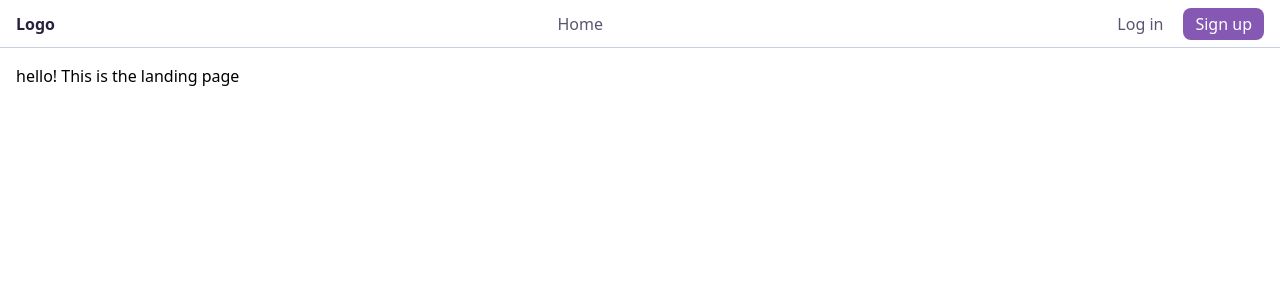
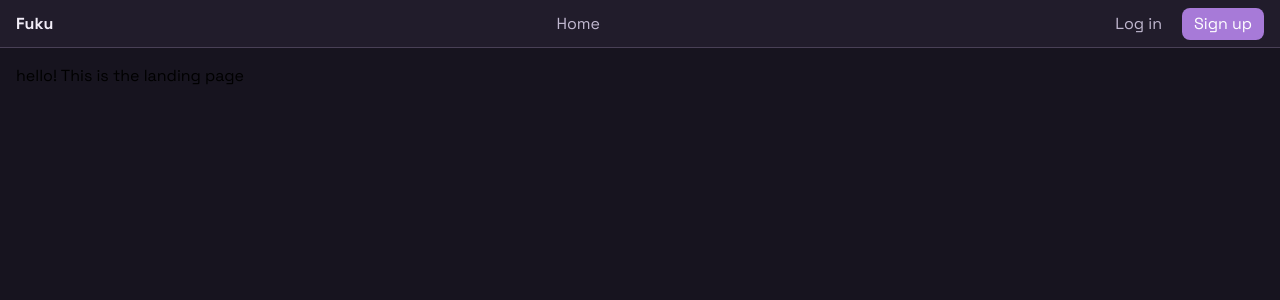
Before and after one commit to JosephCanzana/Fuku, a Django app: page / in a window 1280 px wide. Shown: the top 300 px of the page. Run offline with Django 5.2, Linux system fonts and the light colour scheme; style sheets or scripts are compiled from the project's sources.

Commit message:
update: theme color default at dark mode

```diff
--- a/static/css/input.css
+++ b/static/css/input.css
@@ -15,33 +15,33 @@
 }
 
 @theme {
-    /* Fonts (add @font-face or a font link first) */
+    /* Fonts */
     --font-main: "Space Grotesk", ui-sans-serif, system-ui, sans-serif;
     --font-mono: "JetBrains Mono", ui-monospace, monospace;
 
     /* Surfaces */
-    --color-main: #e5eaf5;
-    --color-surface: #ffffff;
-    --color-surface-muted: #f3f5fb;
+    --color-main: #17141f;
+    --color-surface: #211c2b;
+    --color-surface-muted: #2b2537;
 
     /* Text */
-    --color-txt-primary: #2a1f3d;
-    --color-txt-secondary: #5b5470;
+    --color-txt-primary: #f2edf8;
+    --color-txt-secondary: #c1b8d0;
     --color-txt-on-accent: #ffffff;
 
     /* Lines */
-    --color-border: #c9cfe3;
-    --color-ring: #8458b3;
+    --color-border: #494056;
+    --color-ring: #b99ae8;
 
     /* Brand */
-    --color-accent: #8458b3;
-    --color-accent-hover: #6f4799;
-    --color-hover: #d0bdf4;
+    --color-accent: #a77ad8;
+    --color-accent-hover: #bd96e8;
+    --color-hover: #3c304d;
 
     /* Status */
-    --color-success: #25784b;
-    --color-warning: #9a6212;
-    --color-danger: #c0392b;
+    --color-success: #66c58b;
+    --color-warning: #e6b45f;
+    --color-danger: #f08075;
 
     /* Radius */
     --radius-sm: 0.25rem;
--- a/templates/base-public.html
+++ b/templates/base-public.html
@@ -4,6 +4,8 @@
 
 {% block base %}
     {% include "includes/navbar.html" %}
-    {% block content %}
-    {% endblock %}
+    <div class="flex mx-auto max-w-7xl">
+        {% block content %}
+        {% endblock %}
+    </div>
 {% endblock %}
--- a/templates/base.html
+++ b/templates/base.html
@@ -6,7 +6,7 @@
     <link href="../static/css/output.css" rel="stylesheet">
     <title>{% block title %}Fuku{% endblock %}</title>
 </head>
-<body>
+<body class="bg-main h-screen w-screen font-main">
     {% block base %}
     {% endblock %}
 </body>
--- a/templates/includes/navbar.html
+++ b/templates/includes/navbar.html
@@ -1,7 +1,7 @@
-<nav class="h-12 bg-surface border-b border-border">
+<nav class="sticky top-0 z-50 h-12 bg-surface border-b border-border">
     <div class="mx-auto flex h-full max-w-7xl items-center justify-between px-4">
         {# logo #}
-        <a href="#" class="font-bold text-txt-primary">Logo</a>
+        <a href="#" class="font-bold text-txt-primary"><b>Fuku</b></a>
 
         {# navigation #}
         <div class="flex items-center gap-2">
```
